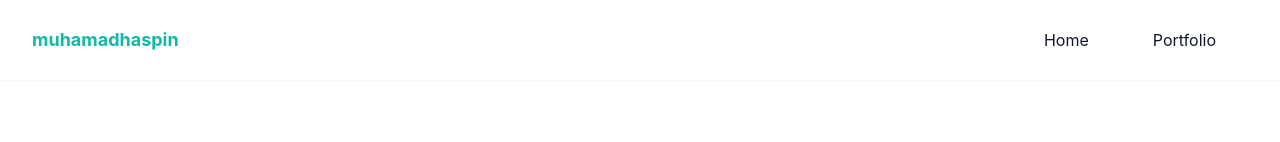
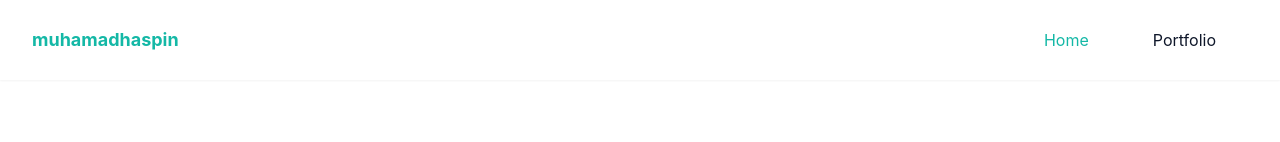
Before and after one commit to muhafs/muhamad-portfolio, a Vue app: page / in a window 1280 px wide. Shown: the top 142 px of the page. Built offline with nearby package versions, Linux system fonts and the light colour scheme.

Commit message:
- router link on active class

```diff
--- a/src/components/NavBar.vue
+++ b/src/components/NavBar.vue
@@ -16,10 +16,10 @@
 					<nav class="absolute py-5 bg-white shadow-lg rounded-lg max-w-[250px] w-full right-4 top-full lg:block lg:static lg:bg-transparent lg:max-w-full lg:shadow-none lg:rounded-none" :class="{ hidden: !burgerActive }">
 						<ul class="block lg:flex">
 							<li class="group">
-								<router-link :to="{ name: 'home' }" class="flex text-base text-dark py-2 mx-8 group-hover:text-primary">Home</router-link>
+								<router-link :to="{ name: 'home' }" active-class="text-teal-500" class="flex text-base text-dark py-2 mx-8 group-hover:text-primary">Home</router-link>
 							</li>
 							<li class="group">
-								<router-link :to="{ name: 'protfolio' }" class="flex text-base text-dark py-2 mx-8 group-hover:text-primary">Portfolio</router-link>
+								<router-link :to="{ name: 'protfolio' }" active-class="text-teal-500" class="flex text-base text-dark py-2 mx-8 group-hover:text-primary">Portfolio</router-link>
 							</li>
 						</ul>
 					</nav>
--- a/src/router/index.js
+++ b/src/router/index.js
@@ -18,8 +18,8 @@ const routes = [
 		name: 'protfolio',
 		component: ProtfolioPage,
 		meta: {
-			enterClass: 'animate__animated animate__fadeInLeft',
-			leaveClass: 'animate__animated animate__fadeOutRight',
+			enterClass: 'animate__animated animate__fadeInRight',
+			leaveClass: 'animate__animated animate__fadeOutLeft',
 		},
 	},
 ];
```
